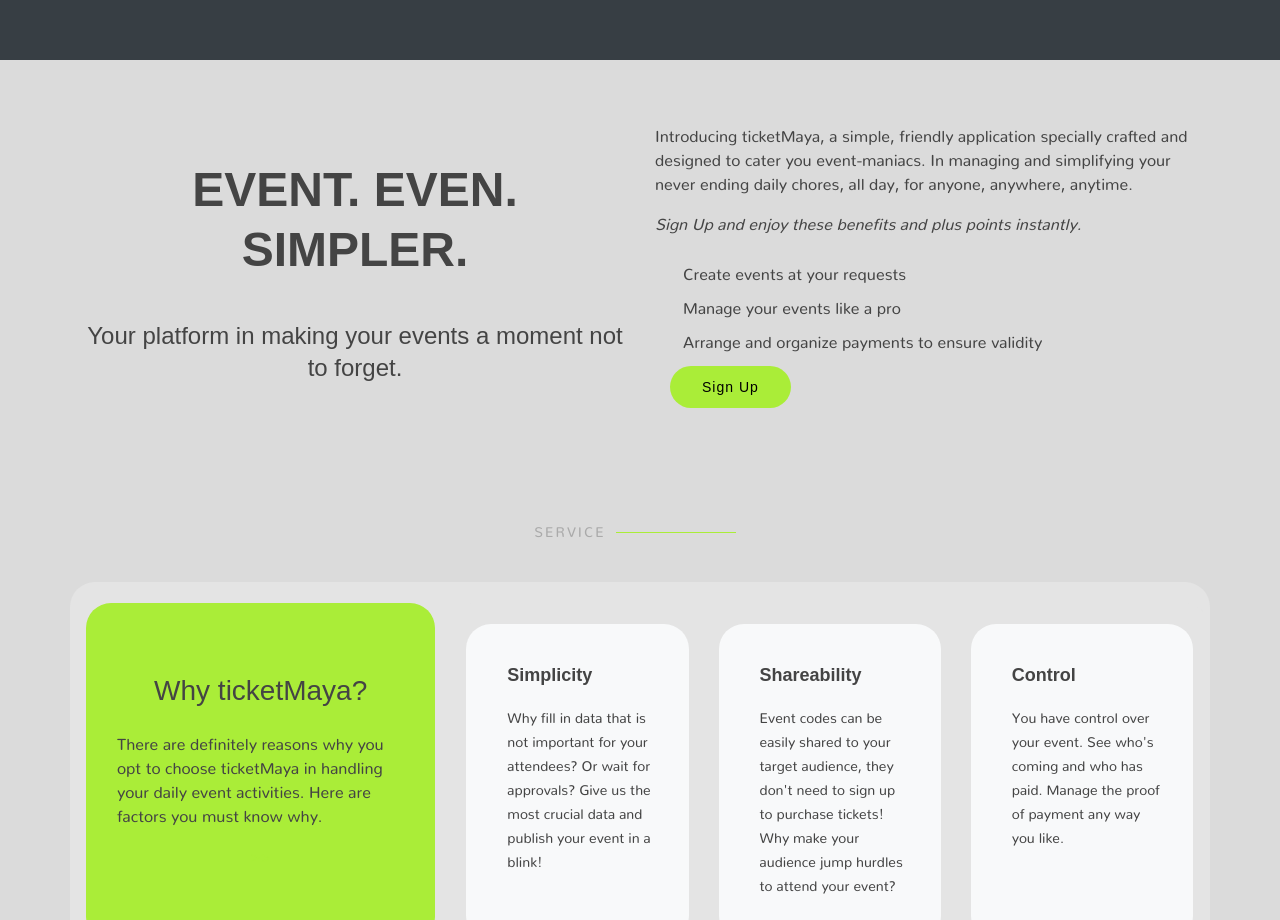
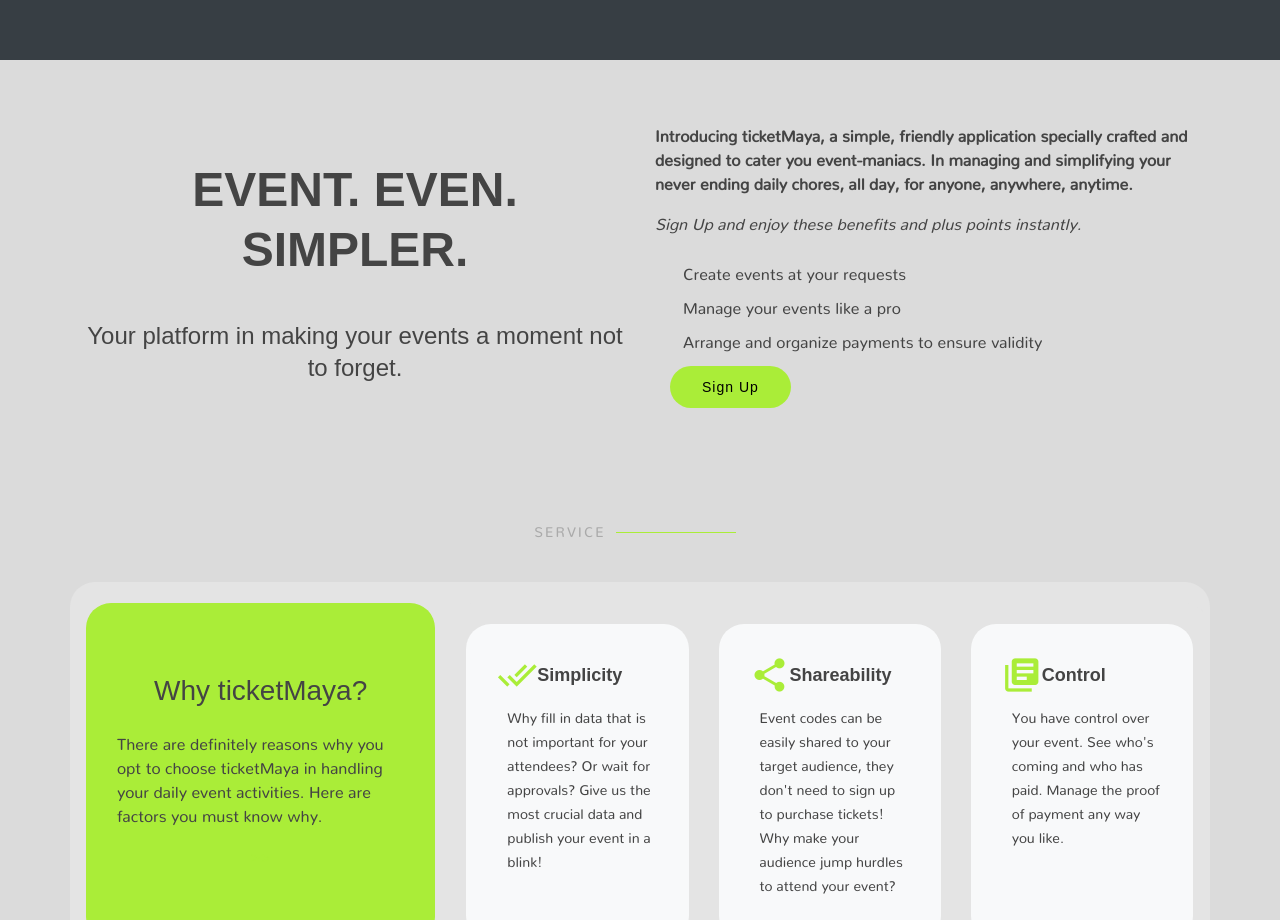
Before and after one commit to nicholasm185/WASD-FP, an Angular app: page / in a window 1280 px wide. Shown: the part 820-1740 px from the top of the page. Built offline with nearby package versions, Linux system fonts and the light colour scheme; what ngx-countdown-timer, ngx-owl-carousel would draw is missing.

Commit message:
100th Commit: icons addition

```diff
--- a/src/app/dashboard/dashboard.component.html
+++ b/src/app/dashboard/dashboard.component.html
@@ -43,6 +43,8 @@
         <img align="left" data-aos="fade-up" data-aos-delay="600" class="fb-image-lg" src="https://i.pinimg.com/originals/69/98/fd/6998fd867b0eaed370b95607cb8be8a6.jpg" alt="Profile image example"/>
         <div class="fb-profile-text" data-aos="fade-up" data-aos-delay="500">
             <h1> Hi, {{ auth.getUserName() }}</h1>
+            <div class="verify">
+            <i class="large material-icons" *ngIf="User['admin'] == 1" style="vertical-align: top">verified_user</i></div>
         </div>
         <h4>Basic Info</h4>
             <hr width="200%">
--- a/src/app/home/home.component.html
+++ b/src/app/home/home.component.html
@@ -145,9 +145,9 @@
             <h3>Your platform in making your events a moment not to forget.</h3>
           </div>
           <div class="col-lg-6 pt-4 pt-lg-0">
-            <p>
+            <p><strong>
               Introducing ticketMaya, a simple, friendly application specially crafted and designed to cater you event-maniacs. In managing and simplifying your never ending daily chores, all day, for anyone, anywhere, anytime.
-            </p>
+            </strong></p>
             <p class="font-italic">
               Sign Up and enjoy these benefits and plus points instantly.
             </p>
@@ -190,21 +190,21 @@
               <div class="row">
                 <div class="col-xl-4 d-flex align-items-stretch">
                   <div class="icon-box mt-4 mt-xl-0">
-                    <i class="bx bx-receipt"></i>
+                    <i class="large material-icons" style="vertical-align: top">done_all</i>
                     <h4>Simplicity</h4>
                     <p>Why fill in data that is not important for your attendees? Or wait for approvals? Give us the most crucial data and publish your event in a blink!</p>
                   </div>
                 </div>
                 <div class="col-xl-4 d-flex align-items-stretch" data-aos="zoom-in" data-aos-delay="1100">
                   <div class="icon-box mt-4 mt-xl-0">
-                    <i class="bx bx-cube-alt"></i>
+                    <i class="large material-icons" style="vertical-align: top">share</i>
                     <h4>Shareability</h4>
                     <p>Event codes can be easily shared to your target audience, they don't need to sign up to purchase tickets! Why make your audience jump hurdles to attend your event?</p>
                   </div>
                 </div>
                 <div class="col-xl-4 d-flex align-items-stretch" data-aos="zoom-in" data-aos-delay="1300">
                   <div class="icon-box mt-4 mt-xl-0">
-                    <i class="bx bx-images"></i>
+                    <i class="material-icons" style="vertical-align: top">library_books</i>
                     <h4>Control</h4>
                     <p>You have control over your event. See who's coming and who has paid. Manage the proof of payment any way you like.</p>
                   </div>
```
Also changed, not shown: src/app/interfaces/user.ts (line endings or trailing spaces), 2 other files (tests, documents, lock files or other folders).
